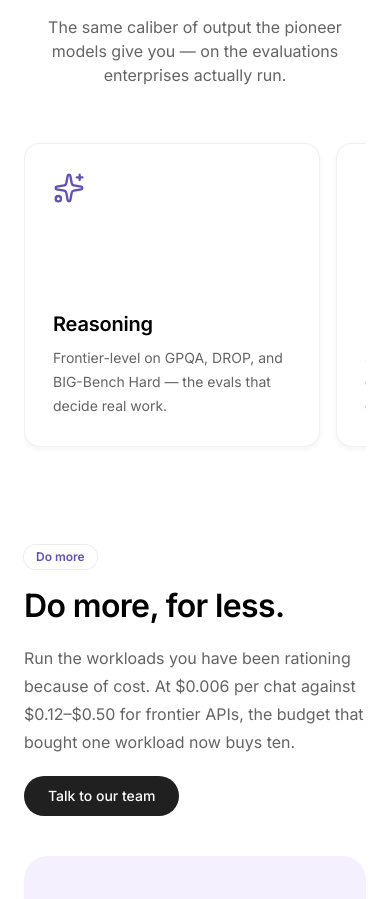
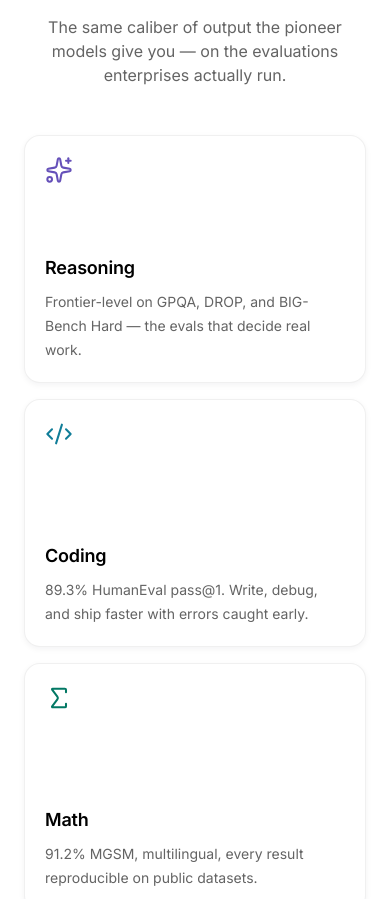
Before and after one commit to freitaspauloo/Paulo, a Next.js app: page /landing in a window 390 px wide. Shown: the part 1923-2822 px from the top of the page. Built offline with nearby package versions, Linux system fonts and the light colour scheme.

Commit message:
Show all six capability cards in a 3-column grid

```diff
--- a/src/components/landing/landing-page.tsx
+++ b/src/components/landing/landing-page.tsx
@@ -63,14 +63,16 @@ function CapabilityCard({
   return (
     <article
       className={cn(
-        "flex min-h-[19rem] w-[18.5rem] shrink-0 snap-start flex-col justify-between border border-black/[0.06] bg-white p-7",
+        "flex h-full min-h-[15.5rem] flex-col justify-between border border-black/[0.06] bg-white p-5 sm:min-h-[16.5rem] sm:p-6",
         landing.cardMd,
         landing.shadowDrop,
       )}
     >
-      <c.icon className={cn("size-8", c.color)} strokeWidth={1.75} />
+      <c.icon className={cn("size-7 sm:size-8", c.color)} strokeWidth={1.75} />
       <div className="space-y-2">
-        <h3 className="text-xl font-semibold tracking-[-0.01em]">{c.title}</h3>
+        <h3 className="text-lg font-semibold tracking-[-0.01em] sm:text-xl">
+          {c.title}
+        </h3>
         <p className="text-sm leading-6 text-[#646464]">{c.body}</p>
       </div>
     </article>
@@ -207,7 +209,7 @@ export function LandingPage() {
       </section>
 
       {/* Capabilities */}
-      <section className={cn(landing.page, "min-w-0 px-6 py-20 sm:py-28")}>
+      <section className={cn(landing.page, "px-6 py-20 sm:py-28")}>
         <div className="mx-auto max-w-[40rem] space-y-3 text-center">
           <h2 className="text-balance text-[clamp(2rem,4vw,3rem)] font-semibold leading-[1.08] tracking-[-0.025em]">
             Put a frontier-class model to work, without the trade-offs
@@ -218,12 +220,10 @@ export function LandingPage() {
           </p>
         </div>
 
-        <div className="mt-12 min-w-0 max-w-full overflow-x-auto overscroll-x-contain py-2 pb-4 snap-x snap-mandatory [scrollbar-width:none] [-webkit-overflow-scrolling:touch] [&::-webkit-scrollbar]:hidden">
-          <div className="flex w-max gap-4 sm:gap-5">
-            {capabilities.map((c) => (
-              <CapabilityCard key={c.title} capability={c} />
-            ))}
-          </div>
+        <div className="mt-12 grid gap-4 sm:grid-cols-2 sm:gap-5 lg:grid-cols-3">
+          {capabilities.map((c) => (
+            <CapabilityCard key={c.title} capability={c} />
+          ))}
         </div>
       </section>
 
```
